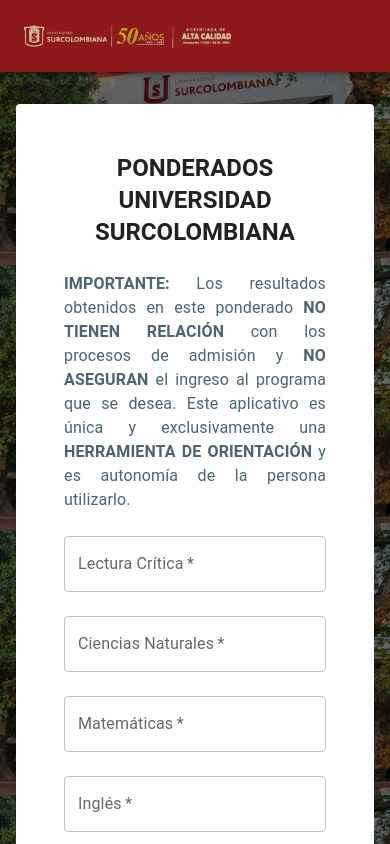
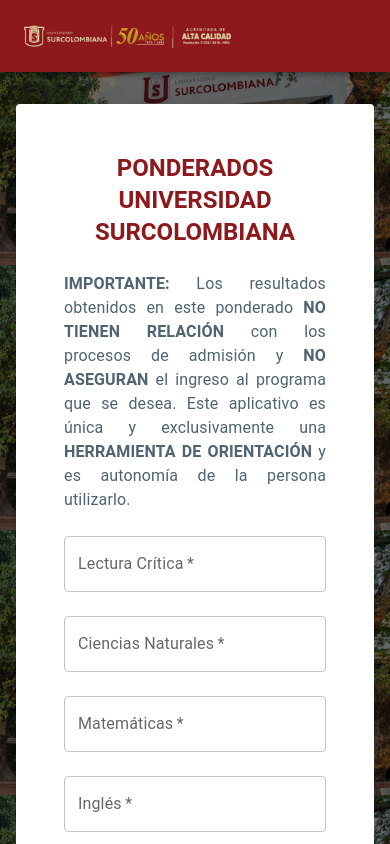
Before and after one commit to IamCarlosA/usco-ponderado-frontend, a React (Create React App) app: page / in a window 390 px wide. Shown: the top 844 px of the page. Built offline with nearby package versions, Linux system fonts and the light colour scheme.

Commit message:
update color mobile

```diff
--- a/src/views/ponderado/Ponderado.view.tsx
+++ b/src/views/ponderado/Ponderado.view.tsx
@@ -67,7 +67,7 @@
               align="center"
               variant="h5"
               component="div"
-              style={{ fontWeight: "bold" }}
+              style={{ fontWeight: "bold", color: "#8D191D" }}
               className="textMobile"
             >
               PONDERADOS UNIVERSIDAD SURCOLOMBIANA
```
